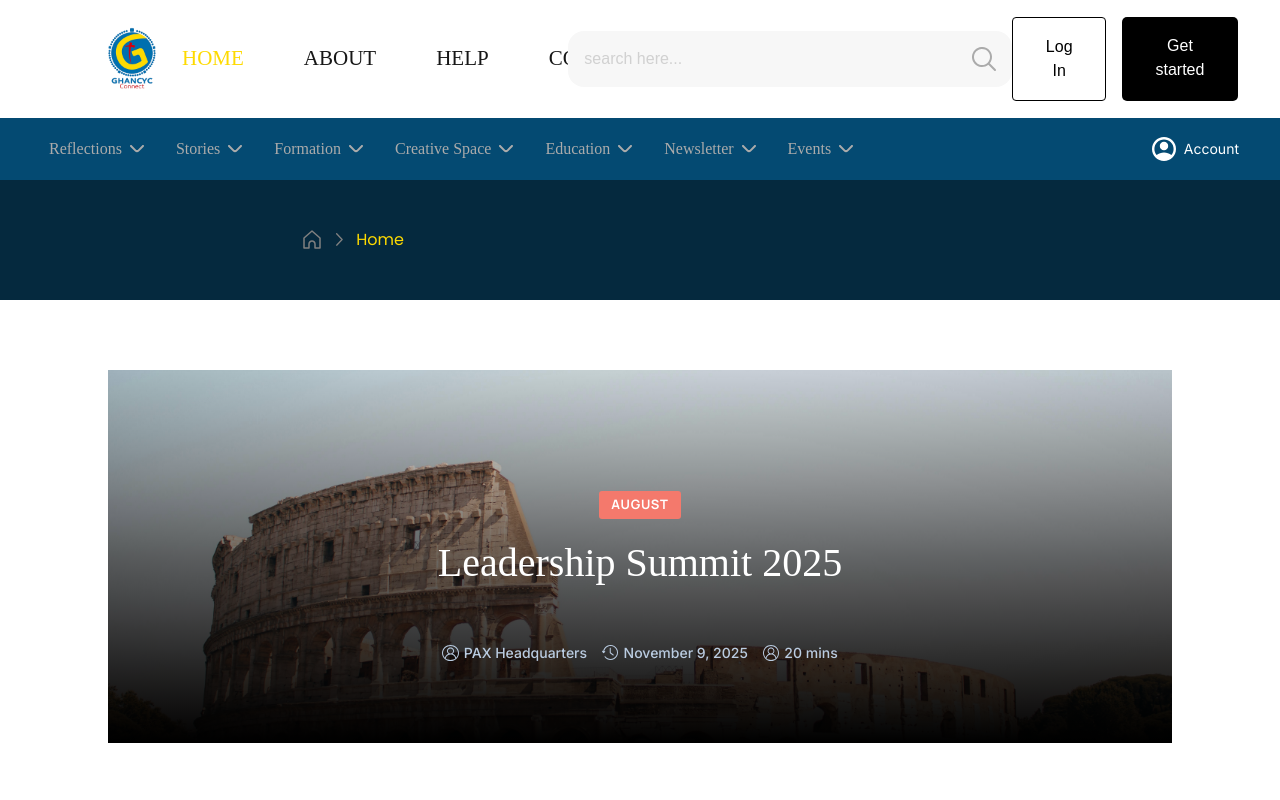
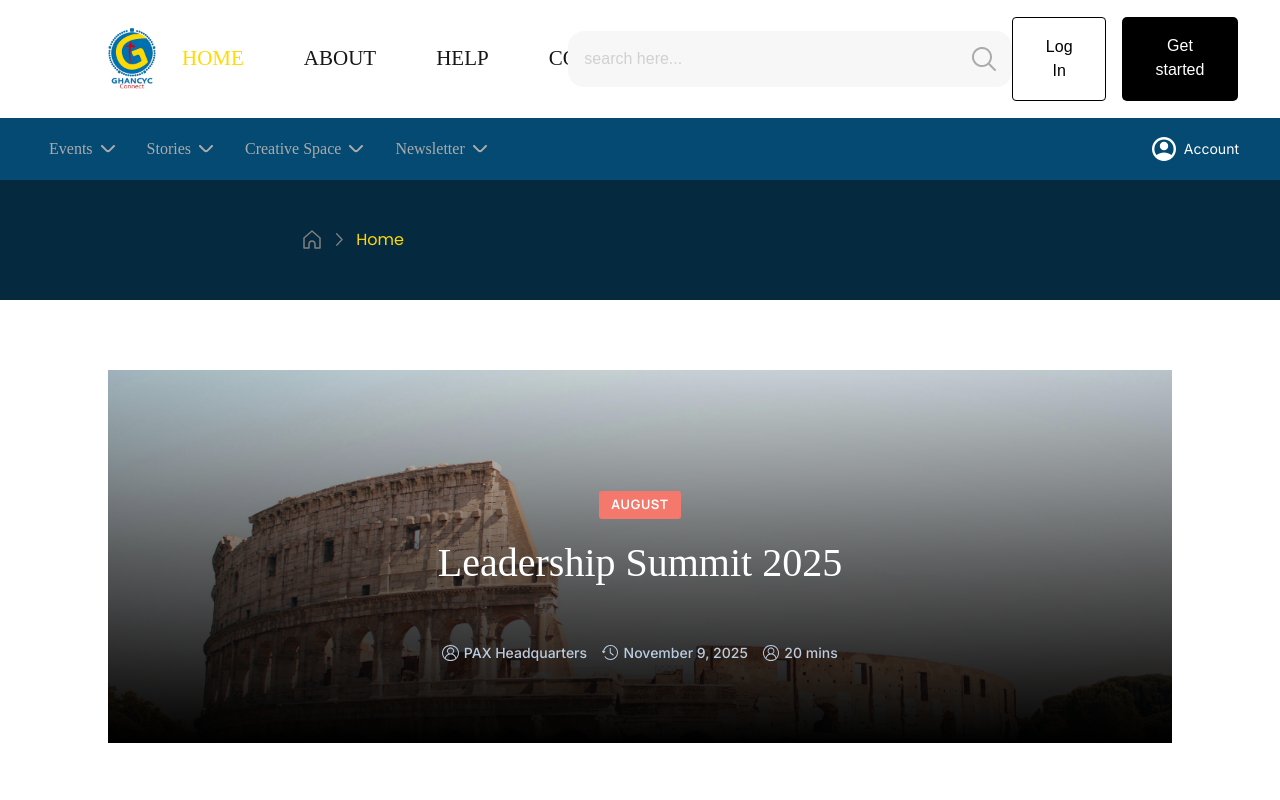
Before and after one commit to Efojensen/CYC_connect, a Next.js app: page / in a window 1280 px wide. Shown: the top 800 px of the page. Built offline with nearby package versions, Linux system fonts and the light colour scheme.

Commit message:
I dont remember what me did

```diff
--- /dev/null
+++ b/app/events/page.tsx
@@ -0,0 +1,16 @@
+import EventFirstImage from "@components/FirstImage/EventFirstImage"
+
+const page = () => {
+    return (
+        <main className='flex flex-col px-5 md:px-36 items-center'>
+            <EventFirstImage
+                image='/images/cathedral.png'
+                date={new Date}
+            />
+
+            <h2></h2>
+        </main>
+    )
+}
+
+export default page
--- a/app/page.tsx
+++ b/app/page.tsx
@@ -18,7 +18,7 @@ export default function Home() {
       />
 
       <section className='flex flex-col w-full'>
-        <SectionTitle title='Reflections'/>
+        <SectionTitle title='Events'/>
         <div className='flex gap-6'>
           {
             events.map((event, index) => (
--- a/components/CreativeCard.tsx
+++ b/components/CreativeCard.tsx
@@ -9,6 +9,8 @@ export interface CreativeCardProps {
 }
 
 const CreativeCard: React.FC<CreativeCardProps> = ({ src, alt, title, views, likes }) => {
+    const displayedNumber = (num: number) => (num/1000).toFixed(1)
+
     return (
         <div className='creativeCard'>
             <Image
@@ -32,8 +34,8 @@ const CreativeCard: React.FC<CreativeCardProps> = ({ src, alt, title, views, lik
                             src='/svgs/creativeCard/views.svg'
                             className='hover:cursor-pointer'
                         />
-                        <p className='roboto-font font-medium leading-5.5 tracking-[.0063rem]'>{
-                            views >= 1000 ? `${views / 1000}k` : `${views}`
+                        <p className='roboto-font font-medium leading-5.5 tracking-[.0063rem] mr-4'>{
+                            views >= 1000 ? `${displayedNumber(views)}k` : `${views}`
                         }</p>
 
                         <Image
--- /dev/null
+++ b/components/FirstImage/EventFirstImage.tsx
@@ -0,0 +1,31 @@
+import Image from 'next/image'
+
+interface EventFirstImageProps {
+    date: Date
+    image: string
+}
+
+const EventFirstImage: React.FC<EventFirstImageProps> = ({ image }) => {
+    return (
+        <div className={`flex flex-col relative items-center mb-17.5 w-screen`}>
+            {/* Image Container */}
+            <div className='relative w-full'>
+                <Image
+                    src={image}
+                    width={1512}
+                    height={500}
+                    alt='event picture'
+                    className='w-full aspect-1512/530 object-cover'
+                />
+                {/* Gradient Overlay */}
+                <div className='absolute inset-0 bg-linear-to-t from-black via-[rgba(0,0,0,0.55)] to-transparent to-53.96%'/>
+            </div>
+
+            <div className='flex flex-col absolute w-full items-center bottom-0 mb-20'>
+
+            </div>
+        </div>
+    )
+}
+
+export default EventFirstImage
--- a/components/FirstImage/FirstImage.tsx
+++ b/components/FirstImage/FirstImage.tsx
@@ -8,11 +8,12 @@ interface FirstImageProps {
     month: string
     title: string
     author: string
+    w_screen?: boolean
 }
 
-const FirstImage: React.FC<FirstImageProps> = ({ date, image, month, title, author }) => {
+const FirstImage: React.FC<FirstImageProps> = ({ date, image, month, title, author, w_screen }) => {
     return (
-        <div className='flex flex-col relative items-center mb-17.5'>
+        <div className={`flex flex-col relative items-center mb-17.5 ${w_screen && 'w-screen'}`}>
             {/* Image Container */}
             <div className='relative w-full'>
                 <Image
--- a/components/Footer/constants.ts
+++ b/components/Footer/constants.ts
@@ -4,12 +4,12 @@ export const socialLinks = [
     {
         src: '/svgs/footer/facebook.svg',
         alt: 'Ghana cyc connect facebook link',
-        href: ''
+        href: 'https://www.facebook.com/share/1VxjH7M1XK/?mibextid=wwXIfr'
     },
     {
         src: '/svgs/footer/instagram.svg',
         alt: 'Ghana cyc connect instagram link',
-        href: ''
+        href: 'https://www.instagram.com/ghancyc?igsh=MmFsZGQ5NzI4dDRn&utm_source=qr'
     },
     {
         src: '/svgs/footer/linkedin.svg',
--- a/components/subNavBar/SubNavBar.tsx
+++ b/components/subNavBar/SubNavBar.tsx
@@ -6,25 +6,51 @@ const SubNavBar = () => {
         <aside className='subNavBar'>
             <div className='flex gap-8'>
                 <SubNavBarTile
-                    label='Reflections'
+                    label='Events'
+                    items={[
+                        'Upcoming Programs',
+                        'National Calender',
+                        'Diocesan calls for participation',
+                        'Volunteer and Service opportunities'
+                    ]}
+                    links={[
+                        '/events',
+                        '/events/calender',
+                        '/events/diocesan-calls',
+                        '/events/volunteer'
+                    ]}
                 />
                 <SubNavBarTile
                     label='Stories'
-                />
-                <SubNavBarTile
-                    label='Formation'
+                    items={[
+                        'Youth in Action',
+                        'Faith journeys',
+                        'Diocesan Highlights'
+                    ]}
+                    links={[
+
+                    ]}
                 />
                 <SubNavBarTile
                     label='Creative Space'
-                />
-                <SubNavBarTile
-                    label='Education'
+                    items={[
+                        'Faith based art',
+                        'Ancient art',
+                    ]}
+                    links={[
+
+                    ]}
                 />
                 <SubNavBarTile
                     label='Newsletter'
-                />
-                <SubNavBarTile
-                    label='Events'
+                    items={[
+                        'Youth Events Report',
+                        'Letters from Ghanaian youth diaspora',
+                        'Appointments, memorials and dedications'
+                    ]}
+                    links={[
+
+                    ]}
                 />
             </div>
 
--- a/components/subNavBar/SubNavBarTile.tsx
+++ b/components/subNavBar/SubNavBarTile.tsx
@@ -2,13 +2,15 @@
 
 import Image from 'next/image'
 import { useState } from 'react'
+import Link from '@node_modules/next/link'
 
 interface SubNavBarTileProps {
     label: string
+    links: string[]
     items?: string[]
 }
 
-const SubNavBarTile:React.FC<SubNavBarTileProps> = ({ label, items}) => {
+const SubNavBarTile:React.FC<SubNavBarTileProps> = ({ label, items, links }) => {
     const [isActivated, setIsActivated] = useState<boolean>(false)
 
     const onPress = () => {
@@ -16,7 +18,7 @@ const SubNavBarTile:React.FC<SubNavBarTileProps> = ({ label, items}) => {
     }
 
     return (
-        <div className='flex gap-2' onClick={onPress}>
+        <div className='flex gap-2 hover:cursor-pointer' onClick={onPress}>
             <p className='text-searchFieldTextColor lora-font text-[1rem]'>{label}</p>
             <Image
                 width={14}
@@ -27,13 +29,15 @@ const SubNavBarTile:React.FC<SubNavBarTileProps> = ({ label, items}) => {
             />
 
             {isActivated && (
-                <>
+                <div className='absolute flex flex-col md:w-82 bg-white text-center mt-8 gap-2'>
                     {items?.map((item, index) => (
-                        <div key={index}>
-                            <p>{item}</p>
+                        <div key={index} className='hover:bg-mainNavTileActive hover:opacity-80'>
+                            <Link
+                                href={links[index]}
+                                className='inter-font text-[1rem]'>{item}</Link>
                         </div>
                     ))}
-                </>
+                </div>
             )}
         </div>
     )
```
Also changed, not shown: package.json (+6 -6 lines), 2 other files (tests, documents, lock files or other folders).
